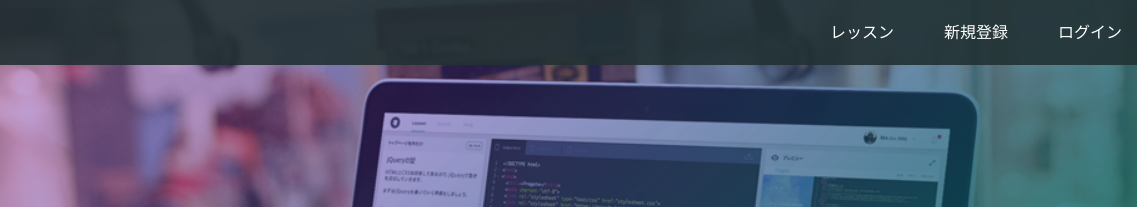
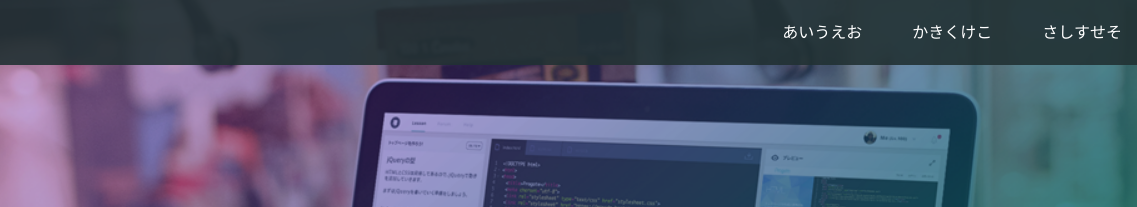
Before and after one commit to yukikohsm/yukikohsm.github.io, a plain HTML site: page index.html in a window 1280 px wide. Shown: the top 207 px of the page, 143-1280 px from the left. Drawn offline with Linux system fonts and the light colour scheme.

Commit message:
Update index.html

```diff
--- a/index.html
+++ b/index.html
@@ -15,9 +15,9 @@
       </div>
       <span class="fa fa-bars menu-icon"></span>
       <div class="header-right">
-        <a href="#">レッスン</a>
-        <a href="#">新規登録</a>
-        <a href="#" class="login">ログイン</a>
+        <a href="#">あいうえお</a>
+        <a href="#">かきくけこ</a>
+        <a href="#" class="login">さしすせそ</a>
       </div>
     </div>
   </header>
```
